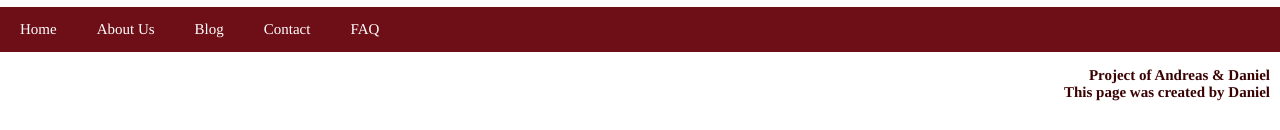
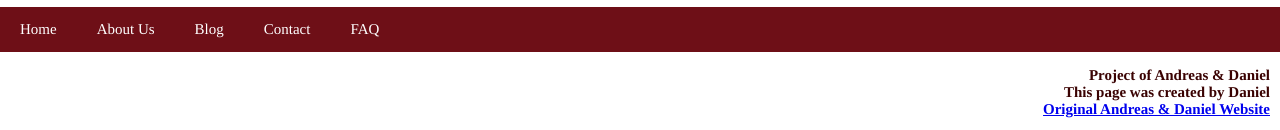
Before and after one commit to Ciocolici/Andreas-And-Daniel-FlexBox, a plain HTML site: page public/contact.html in a window 1280 px wide. Shown: the part 1015-1145 px from the top of the page. Drawn offline with Linux system fonts and the light colour scheme; a web font is replaced by a local one.

Commit message:
Update contact.html

```diff
--- a/public/contact.html
+++ b/public/contact.html
@@ -144,7 +144,7 @@
       </ul>
     </nav>
     <footer>
-      <p>Project of Andreas & Daniel<br />This page was created by Daniel</p>
+      <p>Project of Andreas & Daniel<br />This page was created by Daniel<br /><a href="https://ciocolici.github.io/Andreas-And-Daniel/">Original Andreas & Daniel Website</a></p>
     </footer>
   </body>
 </html>
```
